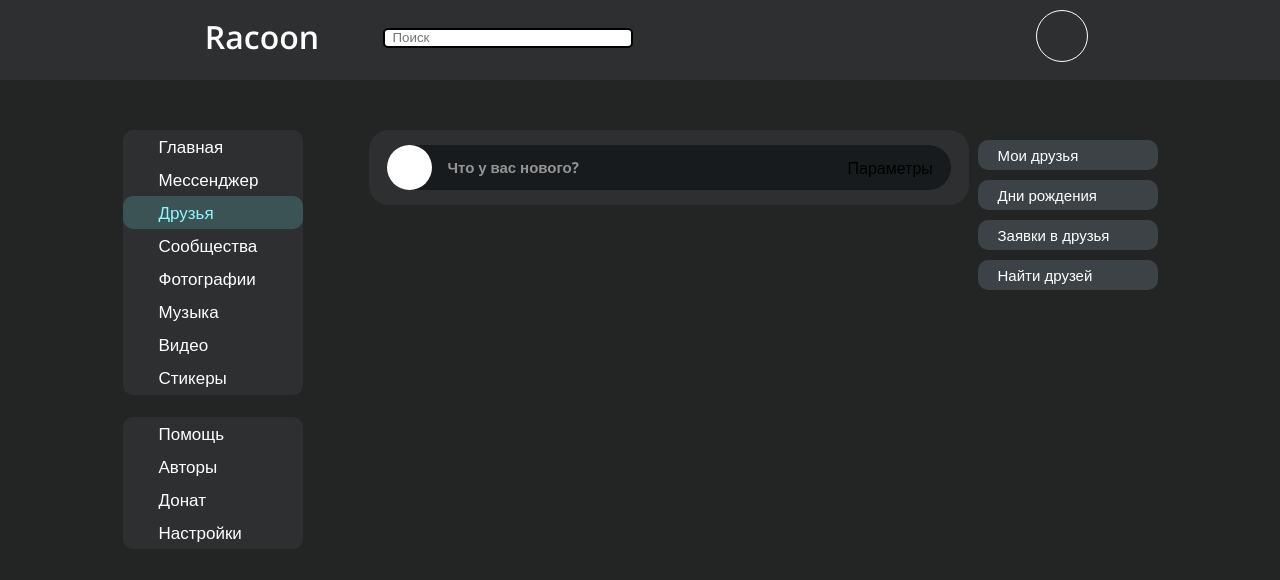
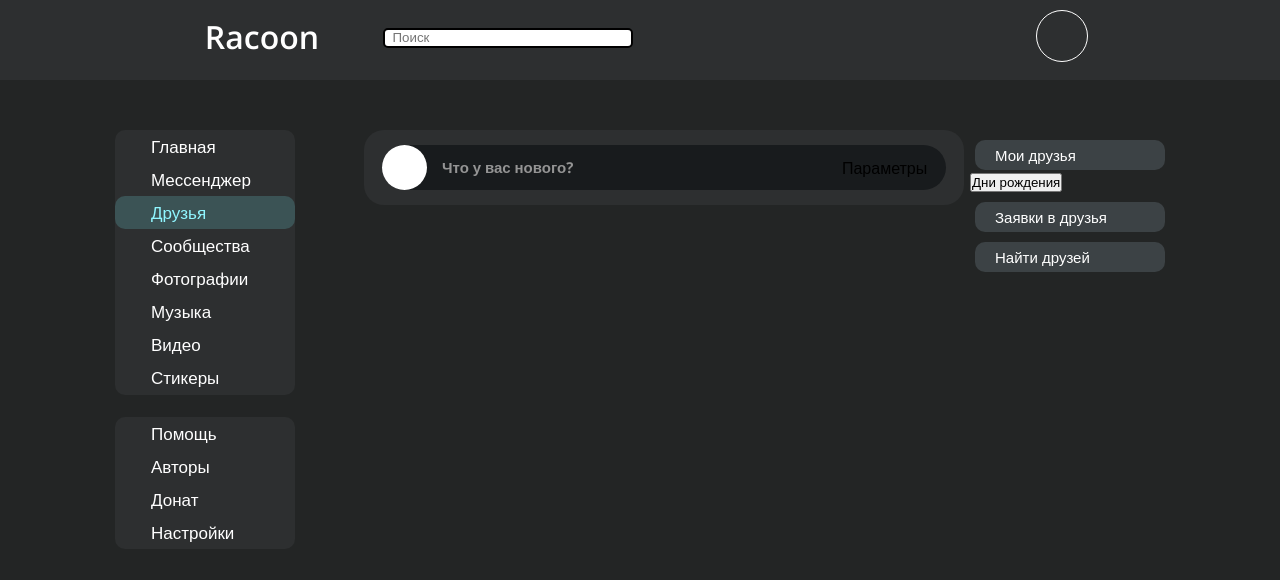
Before and after one commit to tortuga241/Social-network, a React (Vite) app: page /friends in a window 1280 px wide. Shown: the top 580 px of the page. Built offline with nearby package versions, Linux system fonts and the light colour scheme.

Commit message:
Фиксы

```diff
--- a/src/UI/components/PostComps/CommponentsForPosts/AddComents.jsx
+++ b/src/UI/components/PostComps/CommponentsForPosts/AddComents.jsx
@@ -10,12 +10,11 @@ const AddComments = ({postId, avaPath}) => {
     const staticPath = '../../../../../server/static'
 
     const nowUser = JSON.parse(localStorage.getItem('user'))
-    const [inputValue, setInputValue] = useState(null)
+    const [inputValue, setInputValue] = useState('');
 
     useEffect(() => {
         const handleClickOutside = (event) => {
             if (addPostRef.current && !addPostRef.current.contains(event.target)) {
-                // Сбрасываем высоту текстового поля и контейнера
                 if (textareaRef.current) {
                     textareaRef.current.style.height = 'auto';
                 }
@@ -41,18 +40,25 @@ const AddComments = ({postId, avaPath}) => {
                 id: postId
             })
         })
-            .then(location.reload())
-        console.log('aaa')
-    }
+        .then(() => location.reload())
+        .catch(error => console.error('Error:', error));
+    };
 
     const handleInputChange = (e) => {
-        setInputValue(e.target.value)
+        setInputValue(e.target.value);
         if (textareaRef.current) {
             textareaRef.current.style.height = 'auto';
             textareaRef.current.style.height = `${textareaRef.current.scrollHeight}px`;
         }
         if (addPostRef.current) {
             addPostRef.current.style.height = `${addPostRef.current.scrollHeight}px`;
+        }
+    };
+
+    const handleKeyDown = (e) => {
+        if (e.key === 'Enter' && !e.shiftKey) {
+            e.preventDefault();
+            handleSend();
         }
     };
 
@@ -67,12 +73,14 @@ const AddComments = ({postId, avaPath}) => {
                             className="InputPostPro"
                             rows="1"
                             ref={textareaRef}
+                            value={inputValue}
                             onChange={handleInputChange}
+                            onKeyDown={handleKeyDown}
                         ></textarea>
                     </div>
                 </div>
                 <div className='AddPostIconsCom' onClick={handleSend}>
-                    <FontAwesomeIcon icon={faPaperPlane} style={{ color: "#ffffff", width: '20px', height: '20px' }} />
+                    <FontAwesomeIcon icon={faPaperPlane} className="AddPostIconsComBut"/>
                 </div>
             </div>
         </div>
--- a/src/UI/components/PostComps/CommponentsForPosts/Style/AddComents.css
+++ b/src/UI/components/PostComps/CommponentsForPosts/Style/AddComents.css
@@ -35,3 +35,14 @@
     margin-top: 12px;
     cursor: pointer;
 }
+
+.AddPostIconsComBut {
+    color: white;
+    width: 20px;
+    height: 20px;
+}
+
+.AddPostIconsComBut:hover {
+    transition: 0.3s;
+    color: #90F6FF;
+}
--- a/src/UI/components/PostComps/CommponentsForPosts/Style/CommentsComp.css
+++ b/src/UI/components/PostComps/CommponentsForPosts/Style/CommentsComp.css
@@ -1,10 +1,9 @@
 .PostComments {
     width: 92%;
-    min-height: 90px;
+    min-height: 5px;
     background: var(--COLOR-1, #2D2F30);
     margin-left: 20px;
     color: white;
-    margin-top: 15px;
 }
 
 .PostComments {
@@ -32,6 +31,8 @@
 .CommentsInfo {
     display: flex;
     flex-direction: row;
+    margin-top: 5px;
+    margin-bottom: 10px;
 }
 
 .CommentsTxtContent {
@@ -68,3 +69,53 @@
     font-size: 13px;
     margin-top: 2px;
 }
+
+
+
+
+
+
+
+/* Часть с ... */
+.comments-container-commetns {
+    position: relative;
+    margin-left: 300px;
+    margin-top: -20px;
+  }
+
+  .MoreComemntsFunc{
+    width: 25px;
+    height: 1px;
+    font-size: 23pt;
+    font-weight: 600;
+    color: rgb(167, 167, 167);
+    cursor: pointer;
+  }
+
+  .dropdown-menu-comments {
+    display: flex;
+    flex-direction: column;
+    position: absolute;
+    top: 40px;
+    left: 0;
+    background-color: white;
+    box-shadow: 0 4px 8px rgba(0, 0, 0, 0.1);
+    padding: 10px;
+    border-radius: 4px;
+    z-index: 1;
+    min-width: 120px;
+  }
+
+  .dropdown-menu-comments button {
+    background: none;
+    border: none;
+    padding: 8px 12px;
+    cursor: pointer;
+    text-align: left;
+    font-size: 12pt;
+    color: black;
+  }
+
+  .dropdown-menu-comments button:hover {
+    background-color: #f0f0f0;
+  }
--- a/src/UI/components/PostComps/CommponentsForPosts/commentComp.jsx
+++ b/src/UI/components/PostComps/CommponentsForPosts/commentComp.jsx
@@ -22,6 +22,12 @@ const CommentComp = ({ comment }) => {
             })
     },[])
 
+    const [isDropdownVisible, setDropdownVisible] = useState(false);
+
+    const toggleDropdown = () => {
+        setDropdownVisible(!isDropdownVisible);
+      };
+
     return (
         <div className="MainDivComments">
             <div className="CommentsInfo">
@@ -36,6 +42,15 @@ const CommentComp = ({ comment }) => {
                         </div>
                     </div>
                 </div>
+                <div className="comments-container-commetns">
+                    <div className="MoreComemntsFunc" onClick={toggleDropdown}>...</div>
+                    {isDropdownVisible && (
+                    <div className="dropdown-menu-comments">
+                        <button onClick={() => alert("Жалоба отправлена")}>Пожаловаться</button>
+                        <button onClick={() => alert("Пользователь заблокирован")}>Заблокировать</button>
+                    </div>
+                    )}
+                </div>
             </div>
         </div>
     );
--- a/src/UI/components/PostComps/PostTextOnly.jsx
+++ b/src/UI/components/PostComps/PostTextOnly.jsx
@@ -335,7 +335,6 @@ const PostTextOnly = ({postId, login}) => {
                 </div>
             </div>
             <hr className="shrOt"/>
-            <span className="CommFilter">Сначала популярные <FontAwesomeIcon icon={faArrowTurnDown} className="FilterCommentsIc"/></span>
             <div className="CommentsList">
                 <CommentsComp comments={comments.slice(0, visibleComments)} />
             </div>
--- a/src/UI/components/PostComps/Style/PostTextOnly.css
+++ b/src/UI/components/PostComps/Style/PostTextOnly.css
@@ -7,7 +7,6 @@
     min-height: 300px;
     background: var(--COLOR-1, #2D2F30);
     border-radius: 10px;
-    margin-top: 20px;
     margin-bottom: 20px;
 }
 
@@ -201,7 +200,7 @@
 .CommentsList {
     display: flex;
     flex-direction: column-reverse;
-    min-height: 110px;
+    min-height: 5px;
 }
 
 /* ---------------------------------------------------- */
--- a/src/UI/components/Style/AddPostProfile.css
+++ b/src/UI/components/Style/AddPostProfile.css
@@ -7,6 +7,7 @@
     /* margin-left: 30px; */
     padding-top: 5px;
     padding-bottom: 5px;
+    margin-bottom: 20px;
 }
 
 .AddPostProfile {
@@ -76,6 +77,7 @@
     /* margin-left: 30px; */
     padding-top: 25px;
     padding-bottom: 25px;
+    margin-bottom: 20px;
 }
 
 .AddPostProfileAct {
--- a/src/UI/pages/NewsPage.jsx
+++ b/src/UI/pages/NewsPage.jsx
@@ -158,7 +158,7 @@ const NewsPage = () => {
                         }
                     </div>
                 </div>
-                {/* <div className='RightFilterDivNews'>
+                <div className='RightFilterDivNews'>
                     <div className='PunkForBut'>
                         <button
                             className={`ButPostNews ${activeButton === 'Все публикации' ? 'active' : ''}`}
@@ -183,7 +183,7 @@ const NewsPage = () => {
                             Публикации друзей
                         </button>
                     </div>
-                </div> */}
+                </div>
             </div>
         </div>
     );
--- a/src/UI/pages/Style/NewsPage.css
+++ b/src/UI/pages/Style/NewsPage.css
@@ -6,14 +6,16 @@
 .MainContentPage{
     display: flex;
     margin: auto;
+    width: 1050px;
 }
 
 .DivForMain {
     display: flex;
     flex-direction: column;
-    width: 210px; /* Задать фиксированную ширину для родительского элемента */
+    width: 320px; /* Задать фиксированную ширину для родительского элемента */
     height: 450px;
 }
+
 .NewsPageMore {
     display: flex;
     flex-direction: column;
@@ -75,9 +77,9 @@
     width: 200px;
     height: 130px;
     background: var(--COLOR-1, #2D2F30);
-    margin-left: 15px;
     border-radius: 10px;
     padding: 5px;
+    align-items: center;
 }
 
 .PunktForBut {
@@ -85,8 +87,8 @@
 }
 
 
-.ButPostNews {
-    width: 180px;
+.ButPostNews, .ButSearchNews {
+    width: 190px;
     height: 30px;
     font-size: 15px;
     font-weight: 500;
@@ -101,34 +103,7 @@
     margin-left: 5px;
 }
 
-.ButPhotoNews {
-    width: 180px;
-    height: 30px;
-    font-size: 15px;
-    font-weight: 500;
-    color: white;
-    background: var(--COLOR-2, #3C4245);
-    border-radius: 10px;
-    border: none;
-    cursor: pointer;
-    text-align: left;
-    padding-left: 20px;
-    margin-top: 10px;
-    margin-left: 5px;
+.active {
+    background-color: var(--COLOR-3, #3B5355);
+    color: #90F6FF;
 }
-
-.ButSearchNews {
-    width: 180px;
-    height: 30px;
-    font-size: 15px;
-    font-weight: 500;
-    color: white;
-    background: var(--COLOR-2, #3C4245);
-    border-radius: 10px;
-    border: none;
-    cursor: pointer;
-    text-align: left;
-    padding-left: 20px;
-    margin-top: 10px;
-    margin-left: 5px;
-}
```
